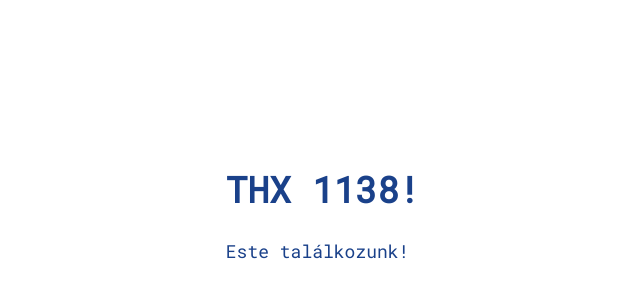
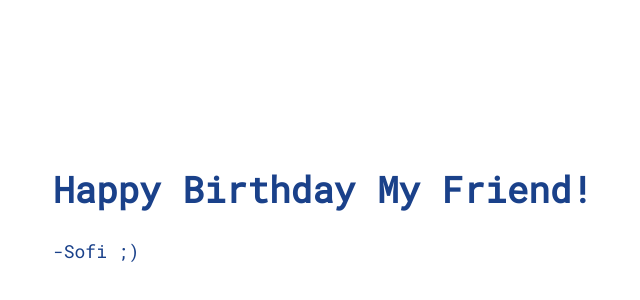
Before and after one commit to Xernoxius/tempsite, a plain HTML site: page index.html in a window 1280 px wide. Shown: the part 182-482 px from the top of the page, without its empty margins (317-957 px from the left). Drawn offline with Linux system fonts and the light colour scheme.

Commit message:
Update index.html

```diff
--- a/index.html
+++ b/index.html
@@ -53,8 +53,8 @@ justify-content: center;
 <body>
 <div class="flex-container">
 <div class="message-container">
-<h1>THX 1138!</h1>
-<p>Este találkozunk!</p>
+<h1>Happy Birthday My Friend!</h1>
+<p>-Sofi ;)</p>
 </div>
 </div>
 </body>
```
